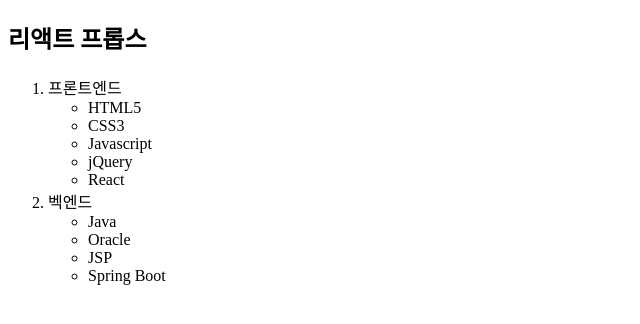
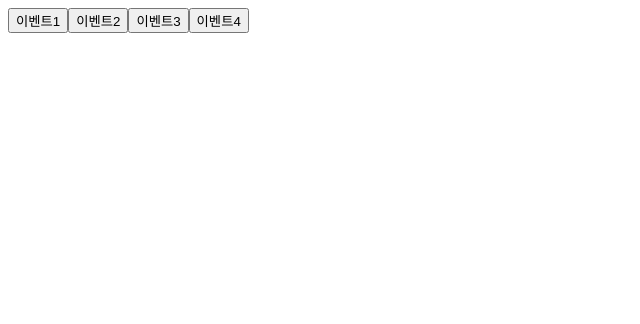
Before and after one commit to itdanja2025/2026B_react, a React (Vite) app: page / in a window 1280 px wide. Shown: the top 324 px of the page, without its empty margins (0-640 px from the left). Built offline with nearby package versions, Linux system fonts and the light colour scheme.

Commit message:
day47 6h

```diff
--- /dev/null
+++ b/src/example/day01/Component5.jsx
@@ -0,0 +1,14 @@
+export default function Component5( props ){
+    function event1(){ alert('이벤트발생1'); }
+    const event2 = function(){ alert('이벤트발생2'); }
+    const event3 = ()=>{ alert('이벤트발생3'); }
+    // onclick = "함수명()" --리액트방법-->  onClick = {함수명}
+    // 1. c -> C   2. 함수실행X
+    return(<>
+        <button onClick={ event1 }> 이벤트1 </button>
+        <button onClick={ event2 }> 이벤트2 </button>
+        <button onClick={ event3 }> 이벤트3 </button>
+        <button onClick={ ( ) => { alert('이벤트발생4'); } }  > 이벤트4 </button>
+
+    </>)
+}
--- a/src/main.jsx
+++ b/src/main.jsx
@@ -23,5 +23,8 @@
 // import Component3 from "./example/day01/Component3";
 // create.render( <Component3/> )
 
-import Component4 from "./example/day01/Component4";
-create.render( <Component4/> )
+// import Component4 from "./example/day01/Component4";
+// create.render( <Component4/> )
+
+import Component5 from "./example/day01/Component5";
+create.render( <Component5/> )
```
